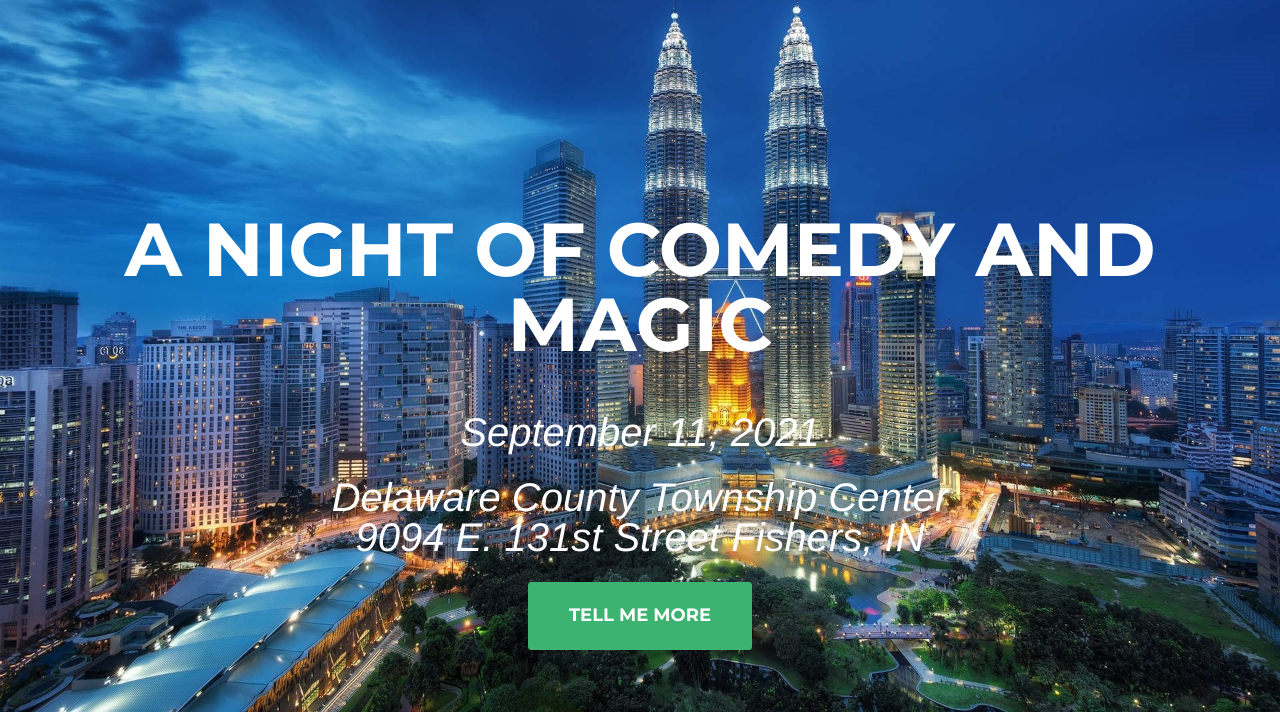
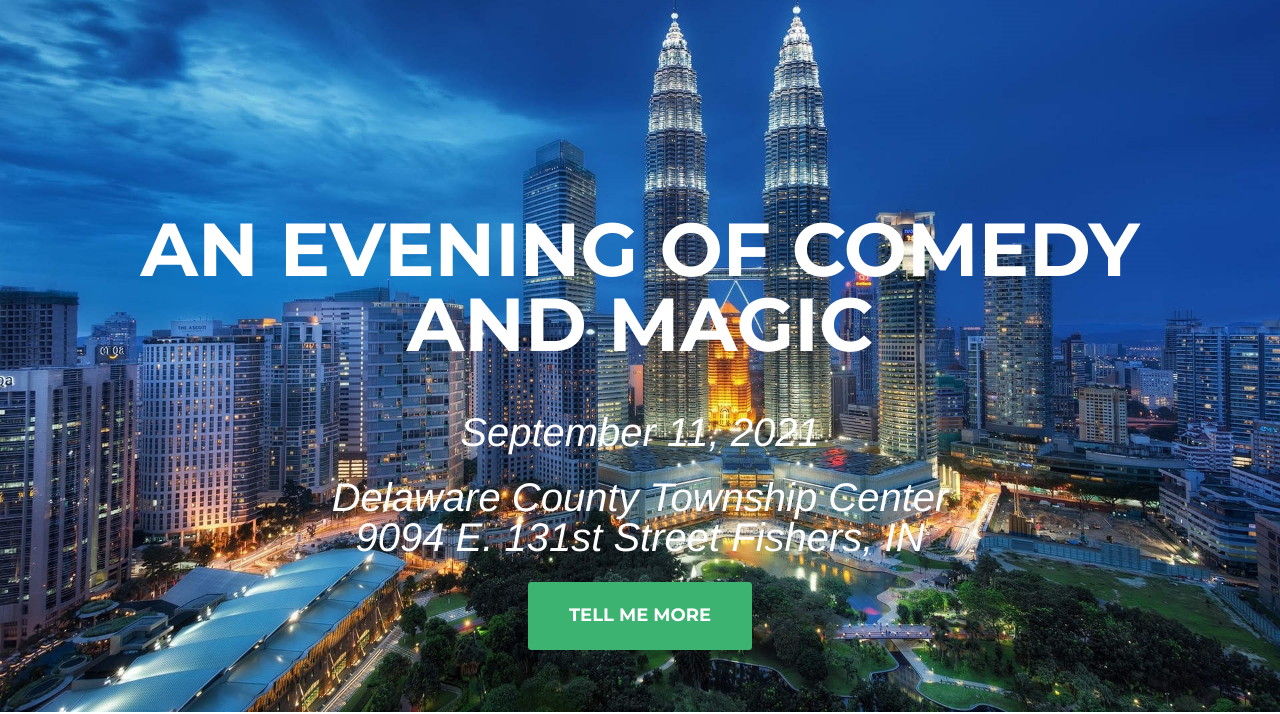
Before and after one commit to jdpendleton/fisherscomedyandmagic, a plain HTML site: page index.html in a window 1280 px wide. Shown: the part 88-802 px from the top of the page. Drawn offline with Linux system fonts and the light colour scheme; a web font is replaced by a local one.

Commit message:
title update

```diff
--- a/index.html
+++ b/index.html
@@ -3,26 +3,26 @@
     <head>
         <meta charset="utf-8">
         <meta http-equiv="X-UA-Compatible" content="IE=edge">
-        <title>A Night of Comedy and Magic</title>
+        <title>An Evening of Comedy and Magic</title>
         <meta name="viewport" content="width=device-width">
         <meta name="description" content="Delaware Township Community Center">
         <link rel="canonical" href="fisherscomedyandmagic.com">
 
         <!-- Begin Jekyll SEO tag v2.7.1 -->
-        <title>A Night of Comedy and Magic | Delaware Township Community Center</title>
+        <title>An Evening of Comedy and Magic | Delaware Township Community Center</title>
         <meta name="generator" content="Jekyll v4.2.0" />
-        <meta property="og:title" content="A Night of Comedy and Magic" />
+        <meta property="og:title" content="An Evening of Comedy and Magic" />
         <meta property="og:locale" content="en_US" />
         <meta name="description" content="Delaware Township Community Center" />
         <meta property="og:description" content="Delaware Township Community Center" />
         <link rel="canonical" href="fisherscomedyandmagic.com" />
         <meta property="og:url" content="fisherscomedyandmagic.com" />
-        <meta property="og:site_name" content="A Night of Comedy and Magic" />
+        <meta property="og:site_name" content="An Evening of Comedy and Magic" />
         <meta name="twitter:card" content="summary" />
-        <meta property="twitter:title" content="A Night of Comedy and Magic" />
+        <meta property="twitter:title" content="An Evening of Comedy and Magic" />
         <meta name="google-site-verification" content="googleXXXXXXXXXXXXXXXX.html" />
         <script type="application/ld+json">
-        {"url":"fisherscomedyandmagic.com","publisher":{"@type":"Organization","logo":{"@type":"ImageObject","url":"fisherscomedyandmagic.comimg/icon-large.png"}},"headline":"A Night of Comedy and Magic","name":"A Night of Comedy and Magic","description":"Delaware Township Community Center","@type":"WebSite","@context":"https://schema.org"}</script>
+        {"url":"fisherscomedyandmagic.com","publisher":{"@type":"Organization","logo":{"@type":"ImageObject","url":"fisherscomedyandmagic.comimg/icon-large.png"}},"headline":"An Evening of Comedy and Magic","name":"An Evening of Comedy and Magic","description":"Delaware Township Community Center","@type":"WebSite","@context":"https://schema.org"}</script>
         <!-- End Jekyll SEO tag -->
 
         <!-- Custom CSS & Bootstrap Core CSS - Uses Bootswatch Flatly Theme: http://bootswatch.com/flatly/ -->
@@ -97,7 +97,7 @@
         <header>
             <div class="container">
                 <div class="intro-text">
-                    <div class="intro-heading">A Night of Comedy and Magic<br></div>
+                    <div class="intro-heading">An Evening of Comedy and Magic<br></div>
                     <div class="intro-lead-in">September 11, 2021</div>
                     <div class="intro-lead-in">Delaware County Township Center<br>
                         9094 E. 131st Street Fishers, IN
```
